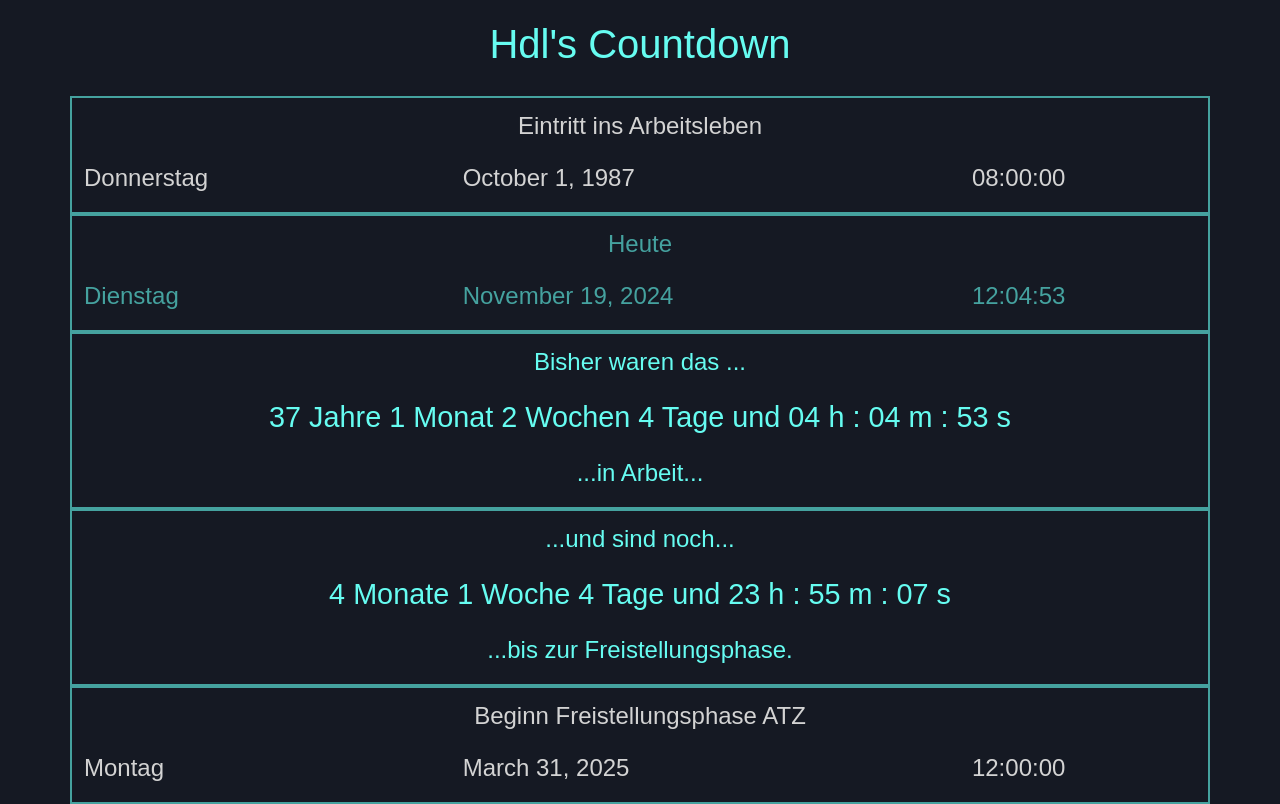
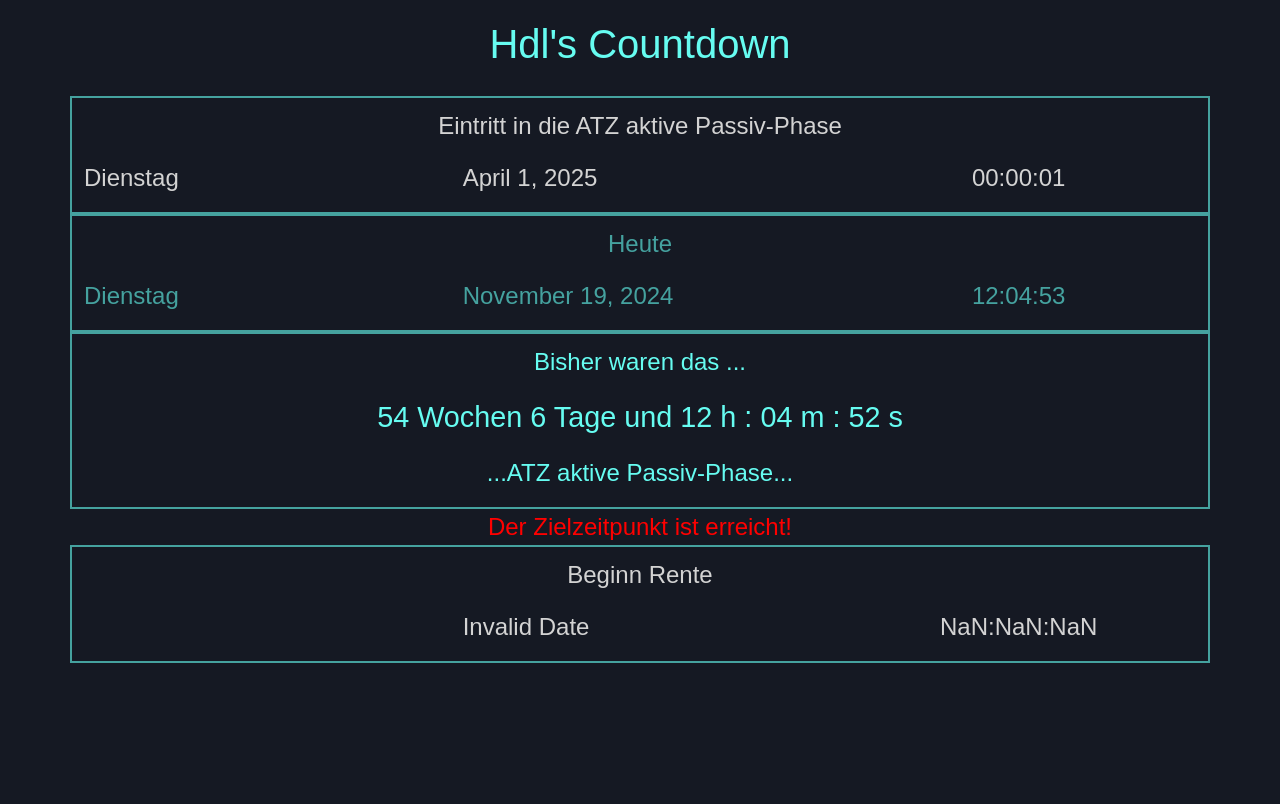
Before and after one commit to laengin/hdl-countdown, a React (Create React App) app: page / in a window 1280 px wide. Built offline with nearby package versions, Linux system fonts and the light colour scheme.

Commit message:
commit change in package-lock.json

```diff
--- a/src/App.js
+++ b/src/App.js
@@ -10,26 +10,26 @@ import "bootstrap/dist/css/bootstrap.min.css";
 // Bootstrap Bundle JS
 import "bootstrap/dist/js/bootstrap.bundle.min";
 
-const targetDate = "2025-03-31T12:00:00";
-const startDate = "1987-10-01T08:00:00";
+const targetDate = "2026-07-1T00:00:01";
+const startDate = "2025-04-01T00:00:01";
 
 export default function App() {
   return (
     <div className="App wrapper">
       <Heading heading="Hdl's Countdown"/>
-      <DateTime title="Eintritt ins Arbeitsleben" date={startDate} />
+      <DateTime title="Eintritt in die ATZ aktive Passiv-Phase" date={startDate} />
       <Today />
       <WorkDone
         startText="Bisher waren das ..."
-        endText="...in Arbeit..."
+        endText="...ATZ aktive Passiv-Phase..."
         startDateTime={startDate}
         />
       <TimeDifference
         startText="...und sind noch..."
-        endText="...bis zur Freistellungsphase."
+        endText="...bis zur Rente."
         targetDateTime={targetDate}
       />
-      <DateTime title="Beginn Freistellungsphase ATZ" date={targetDate} />
+      <DateTime title="Beginn Rente" date={targetDate} />
     </div>
   );
 }
```
Also changed, not shown: 1 other file (tests, documents, lock files or other folders).
